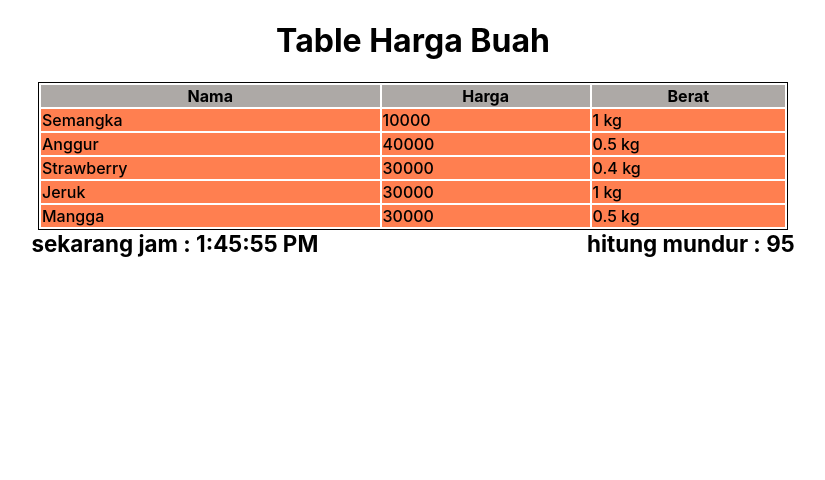
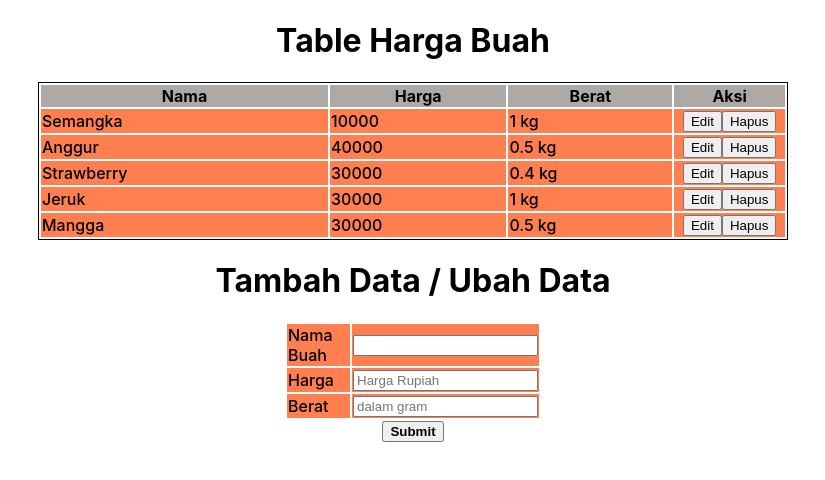
Before and after one commit to zenroku/sanbercode-reactjs-0720-week3, a React (Create React App) app: page / in a window 1280 px wide. Shown: the top 480 px of the page, without its empty margins (227-1052 px from the left). Built offline with nearby package versions, Linux system fonts and the light colour scheme.

Commit message:
tugas 13

```diff
--- a/src/App.js
+++ b/src/App.js
@@ -1,16 +1,19 @@
 import React from 'react';
 // import logo from './logo.svg';
 import './App.css';
-import TableComp from './tugas11/TableComp';
-import TimerLifeCycle from './tugas12/TimerLifeCycle';
+// import TableComp from './tugas11/TableComp';
+// import TimerLifeCycle from './tugas12/TimerLifeCycle';
+import CrudTable from './tugas13/CrudTable';
 
 function App() {
   return (
     <div className="App">
       {/* tugas 11 below this*/}
-      <TableComp />
+      {/* <TableComp /> */}
       {/* tugas 12 below this */}
-      <TimerLifeCycle />
+      {/* <TimerLifeCycle /> */}
+      {/* tugas 13 below this */}
+      <CrudTable />
     </div>
   );
 }
--- /dev/null
+++ b/src/tugas13/CrudTable.css
@@ -0,0 +1,31 @@
+.dataBuah {
+    margin: auto;
+    width: 750px;
+    border: 1px solid black;
+}
+
+td, th, tr {
+    border: 0,7px solid white;
+}
+
+.dataBuah > thead tr th {
+    background-color: #ada9a6;
+}
+
+.dataBuah > tbody td, tr {
+    font-weight: 500;
+    background-color: #ff7f50;
+}
+
+td {
+    text-align: left;
+}
+
+.form {
+    margin: auto;
+    width: 20%;
+}
+
+button {
+    text-align: center;
+}
--- /dev/null
+++ b/src/tugas13/CrudTable.jsx
@@ -0,0 +1,160 @@
+import React from 'react';
+import './CrudTable.css';
+
+
+class TableComp extends React.Component {
+    constructor(props) {
+        super(props)
+        this.state = {
+            dataHargaBuah: [
+                { nama: "Semangka", harga: 10000, berat: 1000 },
+                { nama: "Anggur", harga: 40000, berat: 500 },
+                { nama: "Strawberry", harga: 30000, berat: 400 },
+                { nama: "Jeruk", harga: 30000, berat: 1000 },
+                { nama: "Mangga", harga: 30000, berat: 500 }
+            ],
+            input: {
+                nama: '',
+                harga: '',
+                berat: ''
+            },
+            indexOfForm: -1
+        }
+        this.handleChange = this.handleChange.bind(this);
+        this.handleSubmit = this.handleSubmit.bind(this);
+        this.handleEdit = this.handleEdit.bind(this);
+        this.handleDelete = this.handleDelete.bind(this);
+    }
+
+    handleChange(event) {
+        const input = { ...this.state.input }
+        input[event.target.name] = event.target.value
+        this.setState({
+            input
+        })
+    }
+
+    handleSubmit(event) {
+        event.preventDefault()
+        let input = this.state.input
+        if (input['nama'].replace(/\s/g, '') !== '' && String(input['harga']).replace(/\s/g, '') !== '' && String(input['berat']).replace(/\s/g, '') !== '') {
+            // konversi dari string ke integer
+            let parseHarga = parseInt(input.harga)
+            let parseBerat = parseInt(input.berat)
+            let newInput = {
+                nama: input.nama,
+                harga: parseHarga,
+                berat: parseBerat
+            }
+            // ambil index & data buah
+            let index = this.state.indexOfForm
+            let newBuah = this.state.dataHargaBuah
+            // cek tombol fungsi tambah data / edit data
+            if (index === -1) {
+                newBuah = [...newBuah, newInput]
+            } else {
+                newBuah[index] = newInput
+            }
+            this.setState({
+                dataHargaBuah: newBuah,
+                input: {
+                    nama: '',
+                    harga: '',
+                    berat: ''
+                },
+                indexOfForm: -1
+            })
+        }
+    }
+
+    handleEdit(event) {
+        let index = event.target.value
+        let data = this.state.dataHargaBuah[index]
+        this.setState({
+            input: {
+                nama: data.nama,
+                harga: data.harga,
+                berat: data.berat
+            },
+            indexOfForm: index
+        })
+    }
+
+    handleDelete(event) {
+        let index = event.target.value
+        let newData = this.state.dataHargaBuah
+        newData.splice(index, 1)
+        this.setState({
+            dataHargaBuah: newData
+        })
+    }
+
+
+    render() {
+        return (
+            <>
+                <h1>Table Harga Buah</h1>
+                <table className="dataBuah">
+                    <thead>
+                        <tr>
+                            <th>Nama</th>
+                            <th>Harga</th>
+                            <th>Berat</th>
+                            <th style={{ width: '15%' }}>Aksi</th>
+                        </tr>
+                    </thead>
+                    <tbody>{
+                        this.state.dataHargaBuah.map((x, index) => {
+                            return (
+                                <tr key={index}>
+                                    <td>{x.nama}</td>
+                                    <td>{x.harga}</td>
+                                    <td>{x.berat / 1000} kg</td>
+                                    <td style={{ textAlign: 'center' }}>
+                                        <button onClick={this.handleEdit} value={index}>Edit</button>
+                                        <button onClick={this.handleDelete} value={index}>Hapus</button>
+                                    </td>
+                                </tr>
+                            )
+                        })
+                    }
+                    </tbody>
+                </table>
+                <form onSubmit={this.handleSubmit}>
+                    <h1>Tambah Data / Ubah Data</h1>
+                    <table className="form">
+                        <tbody>
+                            <tr>
+                                <td style={{ width: '50%' }}>
+                                    <label>Nama Buah</label>
+                                </td>
+                                <td>
+                                    <input type="input" name="nama" onChange={this.handleChange} value={this.state.input.nama}></input>
+                                </td>
+                            </tr>
+                            <tr>
+                                <td>
+                                    <label>Harga</label>
+                                </td>
+                                <td>
+                                    <input type="number" name="harga" onChange={this.handleChange} value={this.state.input.harga} placeholder="Harga Rupiah"></input>
+                                </td>
+                            </tr>
+                            <tr>
+                                <td>
+                                    <label>Berat</label>
+                                </td>
+                                <td>
+                                    <input type="number" name="berat" onChange={this.handleChange} value={this.state.input.berat} placeholder="dalam gram"></input>
+                                </td>
+                            </tr>
+                        </tbody>
+                    </table>
+                    <button><strong>Submit</strong></button>
+                </form>
+            </>
+        )
+    }
+}
+
+export default TableComp
```
